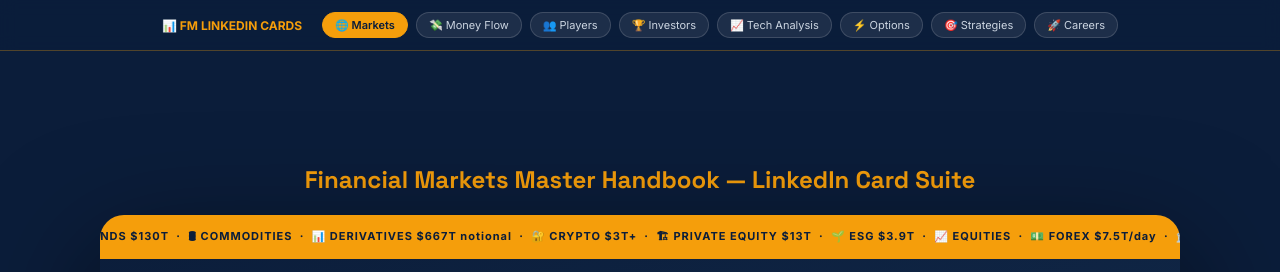
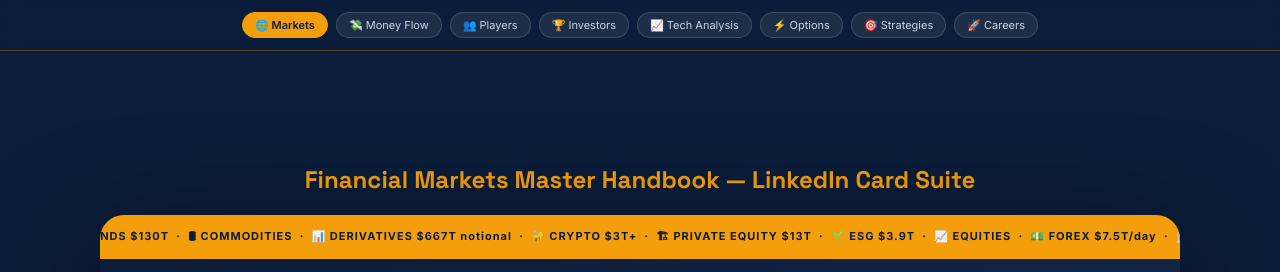
Before and after one commit to Sawan1367/Financial-Market, a plain HTML site: page index.html in a window 1280 px wide. Shown: the top 272 px of the page. Drawn offline with Linux system fonts and the light colour scheme.

Commit message:
Update index.html

```diff
--- a/index.html
+++ b/index.html
@@ -1073,7 +1073,7 @@
 <body>
 
   <div class="nav">
-    <span class="nav-title">📊 FM LINKEDIN CARDS</span>
+    <!-- <span class="nav-title">📊 FM LINKEDIN CARDS</span> -->
     <button class="active" onclick="show(1,this)">🌐 Markets</button>
     <button onclick="show(2,this)">💸 Money Flow</button>
     <button onclick="show(3,this)">👥 Players</button>
```
